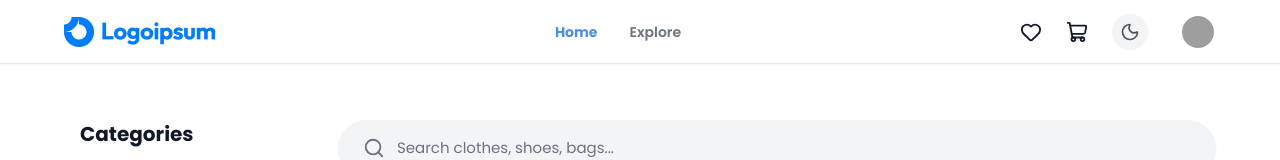
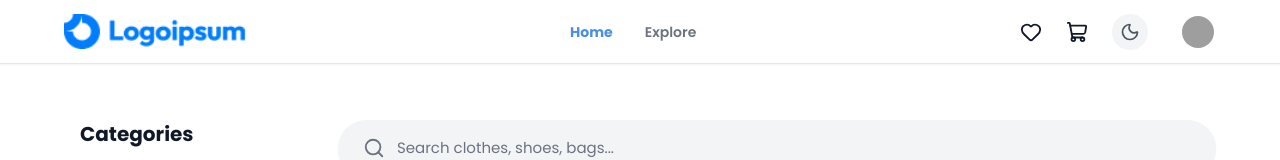
Before and after one commit to abdelrahmaanbakr/Pixa-Ecommerce, a React (Vite) app: page /home in a window 1280 px wide. Shown: the top 160 px of the page. Built offline with nearby package versions, Linux system fonts and the light colour scheme; sample sign-in values are in the browser's storage; grey boxes are pictures that could not be loaded; a web font is replaced by a local one.

Commit message:
Fix navbar logo asset import

```diff
--- a/src/components/common/Navbar/Navbar.jsx
+++ b/src/components/common/Navbar/Navbar.jsx
@@ -4,6 +4,7 @@ import { useTheme } from '../../../context/ThemeContext';
 import { useCart } from '../../../context/CartContext';
 import { useWishlist } from '../../../context/WishlistContext';
 import { Compass, ShoppingCart, Home, Heart, User, Sun, Moon } from 'lucide-react';
+import logo from '../../../assets/images/Logo.png';
 
 const Navbar = () => {
   const location = useLocation();
@@ -29,7 +30,7 @@ const Navbar = () => {
       <div className={`hidden md:flex sticky top-0 z-50 w-full h-16 ${theme.navBg} border-b ${theme.border} px-4 md:px-8 lg:px-16 items-center justify-between font-poppins shadow-sm transition-colors duration-300`}>
         {/* Left: Logo */}
         <div className="flex items-center cursor-pointer hover:opacity-80 transition-opacity" onClick={() => navigate('/home')}>
-          <img src="src\assets\images\Logo.png" alt="" />
+          <img src={logo} alt="Logo" className="h-9 w-auto object-contain" />
         </div>
 
         {/* Center: Links */}
```
